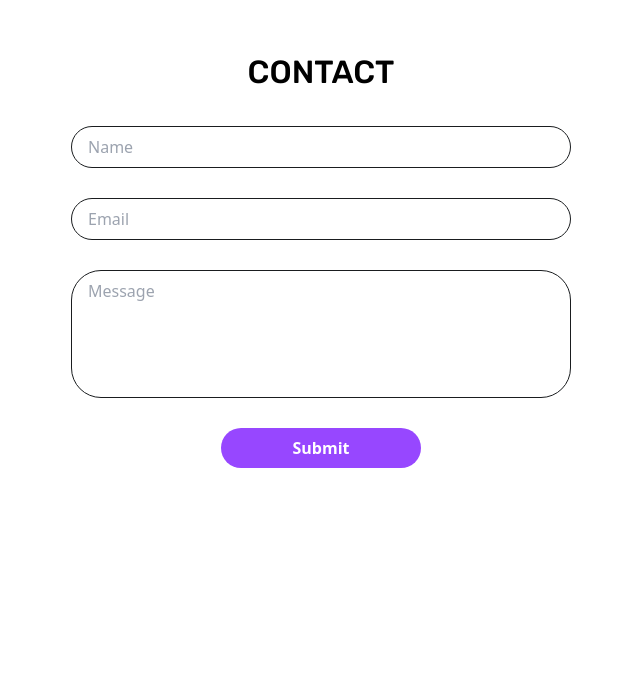
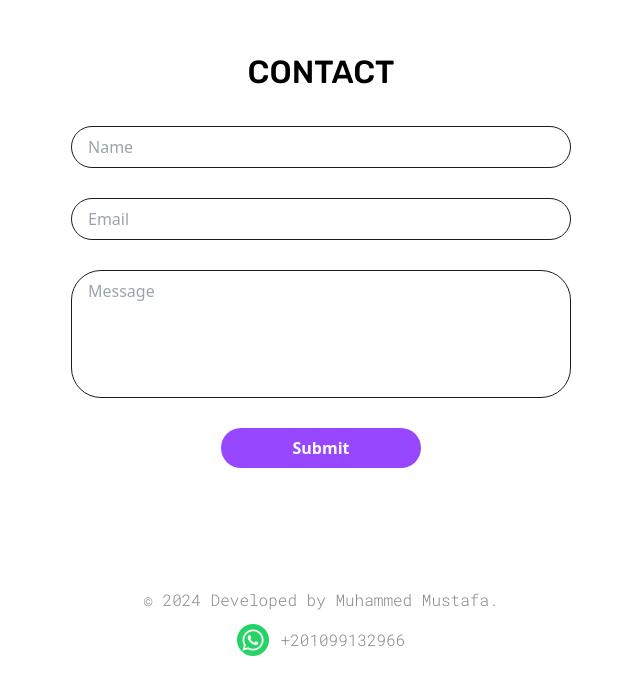
Before and after one commit to MuhammedMostafaSalem/my-portfolio, a React (Vite) app: page / in a window 1280 px wide. Shown: the part 1854-2548 px from the top of the page, without its empty margins (319-959 px from the left). Before the commit the page ends 2402 px from the top, so only its background shows below. Built offline with nearby package versions, Linux system fonts and the light colour scheme.

Commit message:
Add Footer component

```diff
--- a/src/App.jsx
+++ b/src/App.jsx
@@ -1,3 +1,4 @@
+import Footer from "./components/utils/Footer"
 import Contact from "./sections/contact/Contact"
 import Hero from "./sections/hero/Hero"
 import Projects from "./sections/projects/Projects"
@@ -11,6 +12,7 @@ function App() {
       <Projects />
       <Skills />
       <Contact />
+      <Footer />
     </div>
   )
 }
```
